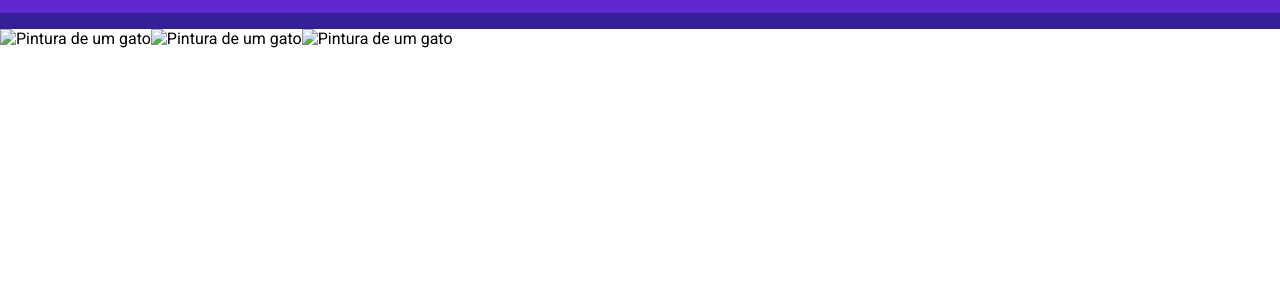
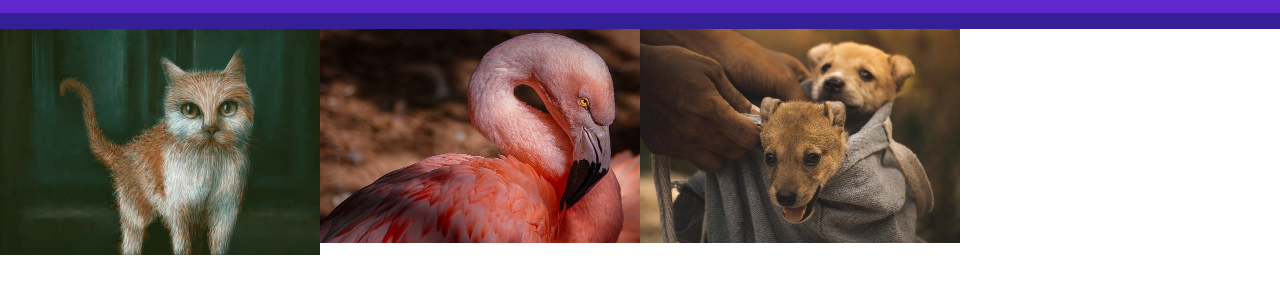
Before and after one commit to brunaborghi/jqyery-galeria-fotos, a plain HTML site: page index.html in a window 1280 px wide. Shown: the part 57-350 px from the top of the page. Drawn offline with nearby package versions, Linux system fonts and the light colour scheme.

Commit message:
alteração

```diff
--- a/index.html
+++ b/index.html
@@ -25,25 +25,25 @@
     </form>
     <ul>
         <li>
-            <img src="./foto1.jpg" alt="Pintura de um gato" />
+            <img src="/images/foto1.jpg" alt="Pintura de um gato" />
             <div class="overlay">
-                <a href="./foto1.jpg" title="Ver imagem em tamanho real" target="_blank">
+                <a href="/images/foto1.jpg" title="Ver imagem em tamanho real" target="_blank">
                     Ver imagem em tamanho real
                 </a>
             </div>
         </li>
         <li>
-            <img src="./foto2.jpg" alt="Pintura de um gato" />
+            <img src="/images/foto2.jpg" alt="Pintura de um gato" />
             <div class="overlay">
-                <a href="./foto2.jpg" title="Ver imagem em tamanho real" target="_blank">
+                <a href="/images/foto2.jpg" title="Ver imagem em tamanho real" target="_blank">
                     Ver imagem em tamanho real
                 </a>
             </div>
         </li>
         <li>
-            <img src="./foto3.jpg" alt="Pintura de um gato" />
+            <img src="/images/foto3.jpg" alt="Pintura de um gato" />
             <div class="overlay">
-                <a href="./foto3.jpg" title="Ver imagem em tamanho real" target="_blank">
+                <a href="/images/foto3.jpg" title="Ver imagem em tamanho real" target="_blank">
                     Ver imagem em tamanho real
                 </a>
             </div>
```
